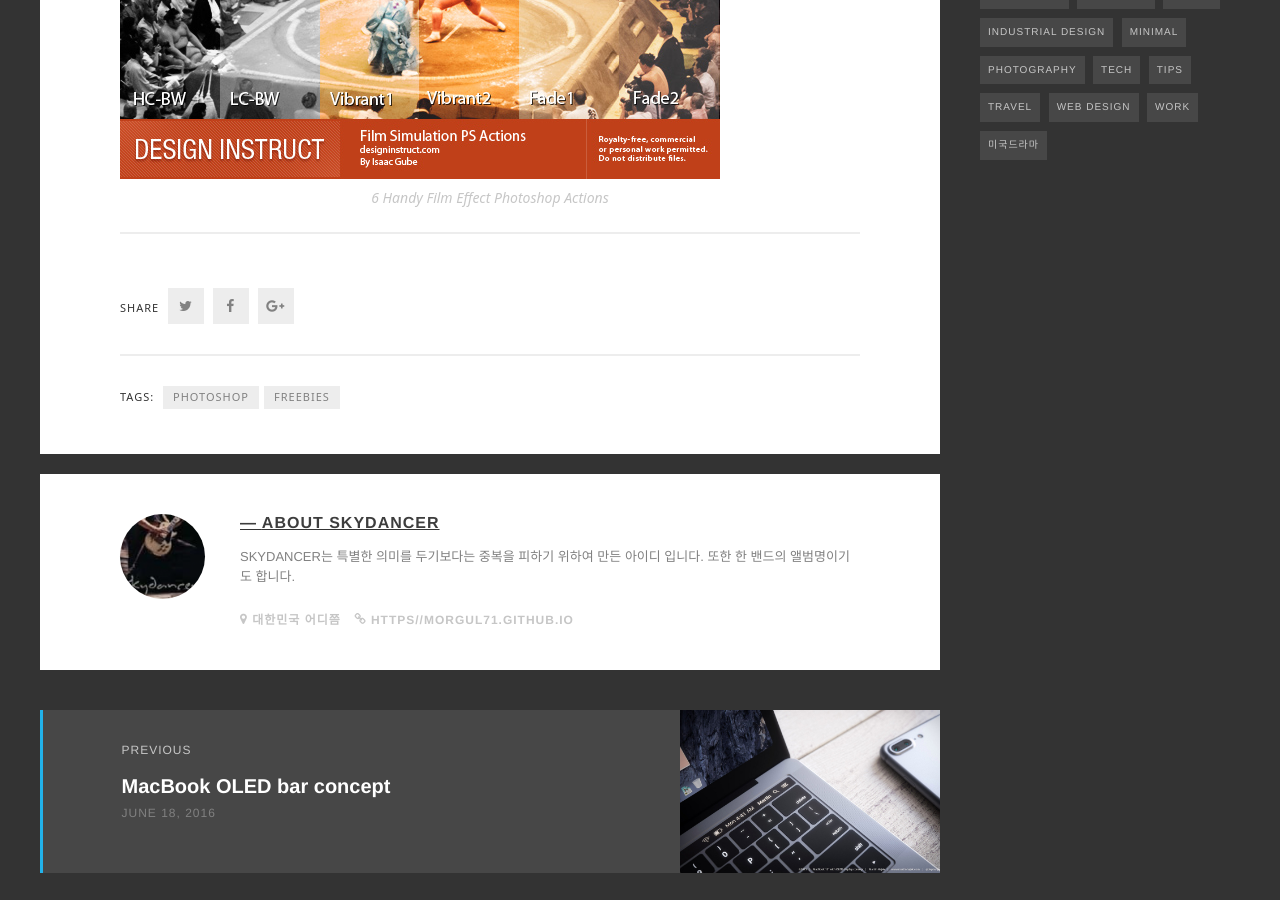
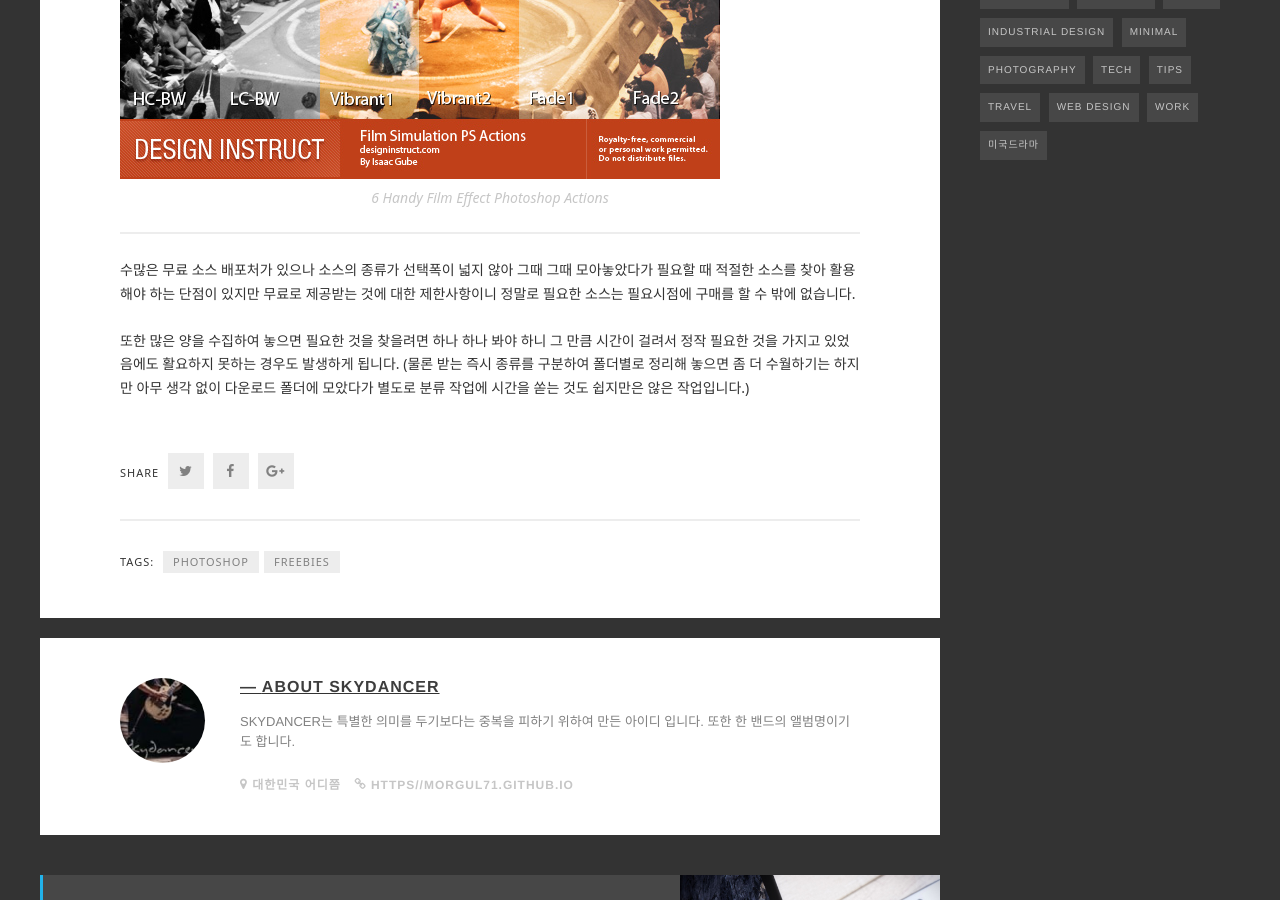
Before and after one commit to morgul71/morgul71.github.io, a Jekyll site: the page built from _posts/2016-06-23-Freebies.md, in a window 1280 px wide and 900 px high, scrolled down 1389 px. Built offline with Jekyll 4.4.1, drawn with Linux system fonts in a browser that asks for light colours; some web fonts are replaced; comment, search, counter and statistics services are not loaded.

Commit message:
Update 2016-06-23-Freebies.md

```diff
--- a/_posts/2016-06-23-Freebies.md
+++ b/_posts/2016-06-23-Freebies.md
@@ -17,3 +17,7 @@ tags: [Photoshop, Freebies]
 {% include image_caption.html imageurl="/images/posts/image_01_ps_filmactions.jpg" align="right" title="6 Handy Film Effect Photoshop Actions" caption="6 Handy Film Effect Photoshop Actions" %}
 
 <hr />
+
+수많은 무료 소스 배포처가 있으나 소스의 종류가 선택폭이 넓지 않아 그때 그때 모아놓았다가 필요할 때 적절한 소스를 찾아 활용해야 하는 단점이 있지만 무료로 제공받는 것에 대한 제한사항이니 정말로 필요한 소스는 필요시점에 구매를 할 수 밖에 없습니다.
+
+또한 많은 양을 수집하여 놓으면 필요한 것을 찾을려면 하나 하나 봐야 하니 그 만큼 시간이 걸려서 정작 필요한 것을 가지고 있었음에도 활요하지 못하는 경우도 발생하게 됩니다. (물론 받는 즉시 종류를 구분하여 폴더별로 정리해 놓으면 좀 더 수월하기는 하지만 아무 생각 없이 다운로드 폴더에 모았다가 별도로 분류 작업에 시간을 쏟는 것도 쉽지만은 않은 작업입니다.)
```
